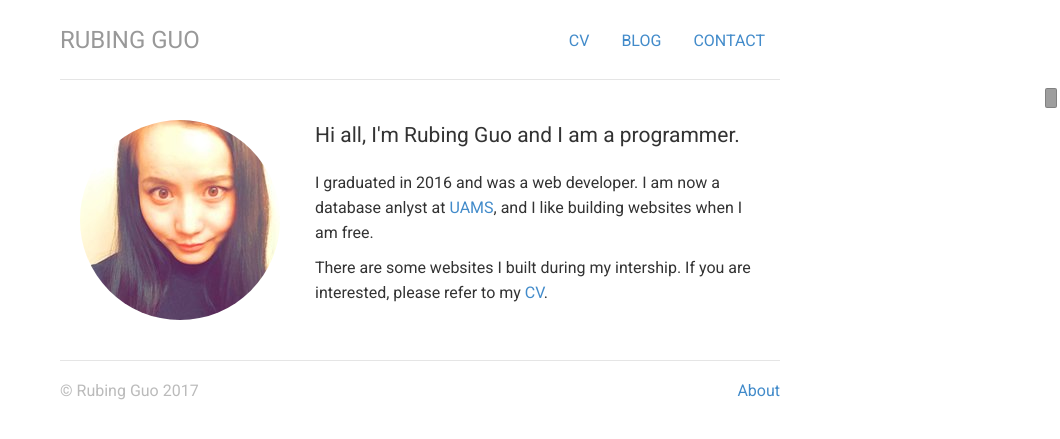
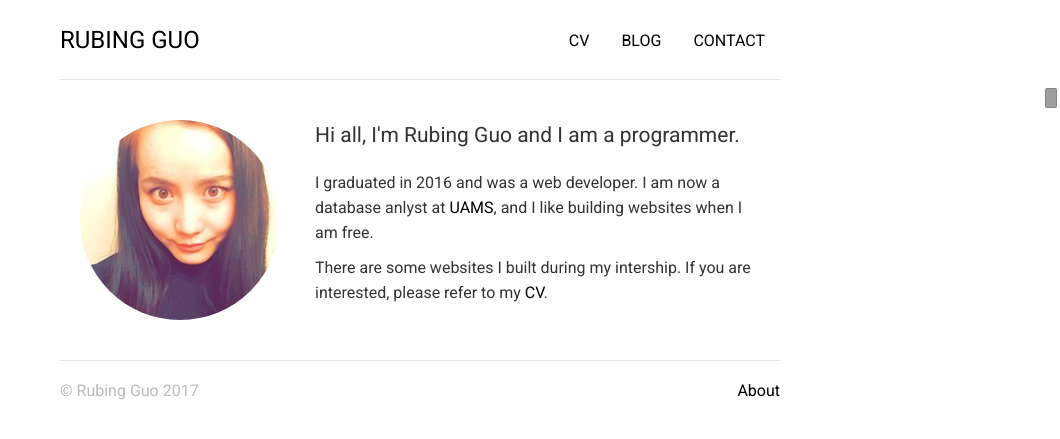
Before and after one commit to flower-joke/peanutshells.github.io, a Jekyll site: the page built from index.html, in a window 1280 px wide. Shown: the top 439 px of the page, without its empty margins (220-1280 px from the left). Built offline with Jekyll 4.4.1, drawn with Linux system fonts in a browser that asks for light colours; nearby versions of some CDN libraries; comment, search, counter and statistics services are not loaded.

Commit message:
Update style.css

```diff
--- a/css/style.css
+++ b/css/style.css
@@ -10,6 +10,15 @@ h1, h2, h3, h4, h5, h6, .h1, .h2, .h3, .h4, .h5, .h6 { font-family: 'Roboto', sa
 blockquote p { font-size: 16px; line-height: 1.6em; }
 .footer { font-family: 'Roboto', sans-serif; font-weight: 500; text-transform: capitalize; }
 .footer { color: #BBB; }
+
+/* change background color of selected text or content */
+::selection { background: #ffa6f3; /* WebKit/Blink Browsers */ }
+::-moz-selection { background: #ffa6f3; /* Gecko Browsers */}
+
+/* a link color */
+a { color: #000000; text-decoration: none; }
+a:hover{ color: #ffa6f3; text-decoration: none; }
+
 /* Page title */
 h1.page-title { text-align: center; }
 
@@ -17,8 +26,8 @@ h1.page-title { text-align: center; }
 .header, .header h3 { font-family: 'Roboto', sans-serif; text-transform: uppercase; font-weight: normal; }
 
 /* Navigation */
-h3.text-muted a {text-decoration: none; color: #999999; }
-h3.text-muted a:hover { text-decoration: none; color: #0088cc; }
+h3.text-muted a {text-decoration: none; color: #000000; }
+h3.text-muted a:hover { text-decoration: none; color: #ffa6f3; }
 
 img.avatar { margin-bottom: 30px; display: block; margin: auto; }
 
```
